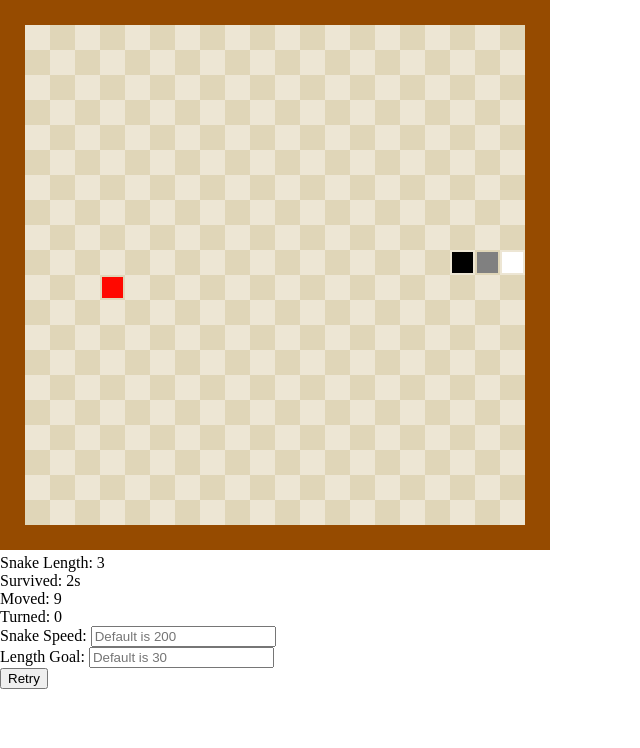
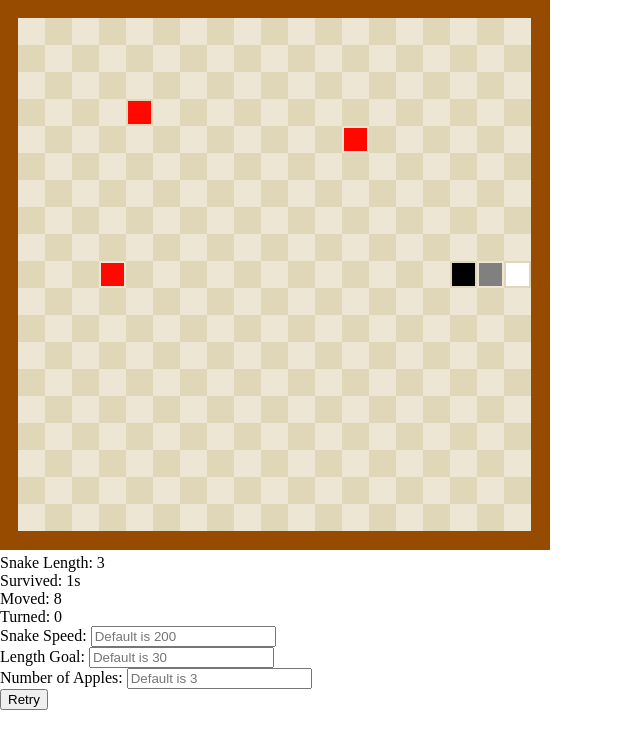
Before and after one commit to hermitt88/snake, a plain HTML site: page index.html in a window 1280 px wide. Shown: the whole page, without its empty margins (0-640 px from the left). Drawn offline with Linux system fonts and the light colour scheme.

Commit message:
multi apples

```diff
--- a/index.html
+++ b/index.html
@@ -19,6 +19,9 @@
     <form class="goalForm">
         <div>Length Goal: <input class="setLengthGoal" type="text" placeholder = "Default is 30"></div>
     </form>
+    <form class="appleForm">
+        <div>Number of Apples: <input class="setApple" type="text" placeholder = "Default is 3"></div>
+    </form>
     <form class="retryForm">
         <button>Retry</button>
     </form>
--- a/snake.js
+++ b/snake.js
@@ -15,8 +15,10 @@ const KEY_UP = "ArrowUp"
 
 const boardColor1 = "hsl(44, 40%, 88%)";
 const boardColor2 = "hsl(44, 40%, 80%)";
+const snakeColor = "green";
+const appleColor = "#ff0800";
 
-const pointsPerLine = 20;
+const pointsPerLine = 19;
 const gap = Math.ceil(canvas.width / (pointsPerLine + 2));
 
 const gameboardW = gap * pointsPerLine;
@@ -36,12 +38,16 @@ let snake, apple;
 let headX, headY;
 let snakeInterval, snakeAccel, snakeMaximum;
 let lengthGoal;
+const setSnakeInterval = document.querySelector(".setSnakeInterval");
 const intervalForm = document.querySelector(".intervalForm");
 intervalForm.addEventListener("submit", function (e) {e.preventDefault()});
-const setSnakeInterval = document.querySelector(".setSnakeInterval");
 const goalForm = document.querySelector(".goalForm");
 goalForm.addEventListener("submit", function (e) {e.preventDefault()});
+const appleForm = document.querySelector(".appleForm");
+appleForm.addEventListener("submit", function (e) {e.preventDefault()});
 const setLengthGoal = document.querySelector(".setLengthGoal");
+const setApple = document.querySelector(".setApple");
+let applesInGame;
 let direction, directionTemp;
 let directions = [KEY_RIGHT, KEY_DOWN, KEY_LEFT, KEY_UP]
 setSnakeGame();
@@ -82,42 +88,39 @@ function handleGesure() {
 }
 
 function putApple() {
-    while (apple.length === 0 || JSON.stringify(snake).includes(JSON.stringify(apple))) {
-        apple = [Math.floor(Math.random() * pointsPerLine), Math.floor(Math.random() * pointsPerLine)];
+    while (apple.length < applesInGame){
+        pickApple = [Math.floor(Math.random() * pointsPerLine), Math.floor(Math.random() * pointsPerLine)];
+        while (JSON.stringify([...snake, ...apple]).includes(JSON.stringify(pickApple))) {
+            pickApple = [Math.floor(Math.random() * pointsPerLine), Math.floor(Math.random() * pointsPerLine)];
+        };
+        paintBlock(pickApple[0], pickApple[1], appleColor);
+        apple.push(pickApple);
+        pickApple = [];
     }
-    paintAppleBlock(apple[0], apple[1]);
 }
 
 function snakeGame() {
     timeoutId = setTimeout(moveSnake, snakeInterval);
 }
 
-function moveSnake() {
-    headX = snake[0][0];
-    headY = snake[0][1];
+function determineDirection () {
     if (directionTemp.length != 0) {
         let newDirection = directionTemp.shift();
-        if (direction == "right" && newDirection != "left" && newDirection != "right") {
-            direction = newDirection;
-            snakeTurned += 1;
-            writeTurned.innerText = `Turned: ${snakeTurned}`;
-        }
-        if (direction == "down" && newDirection != "up" && newDirection != "down") {
-            direction = newDirection;
-            snakeTurned += 1;
-            writeTurned.innerText = `Turned: ${snakeTurned}`;
-        }
-        if (direction == "left" && newDirection != "right" && newDirection != "left") {
-            direction = newDirection;
-            snakeTurned += 1;
-            writeTurned.innerText = `Turned: ${snakeTurned}`;
-        }
-        if (direction == "up" && newDirection != "down" && newDirection != "up") {
+        if ((direction == "right" && newDirection != "left" && newDirection != "right")
+        || (direction == "down" && newDirection != "up" && newDirection != "down")
+        || (direction == "left" && newDirection != "right" && newDirection != "left")
+        || (direction == "up" && newDirection != "down" && newDirection != "up")) {
             direction = newDirection;
             snakeTurned += 1;
             writeTurned.innerText = `Turned: ${snakeTurned}`;
         }
     }
+}
+
+function moveSnake() {
+    determineDirection();
+    headX = snake[0][0];
+    headY = snake[0][1];
     switch (direction) {
         case "right":
             headX += 1;
@@ -135,18 +138,23 @@ function moveSnake() {
     if (JSON.stringify(snake).includes(JSON.stringify([headX, headY]), 1) || headX<0 || headY<0 || headX>pointsPerLine-1 ||headY>pointsPerLine-1) {
         gameOver();
     } else {
-        paintSnakeBlock(headX, headY);
+        paintBlock(headX, headY, snakeColor);
         snake.unshift([headX, headY]);
         snakeMoved += 1;
         writeMoved.innerText = `Moved: ${snakeMoved}`;
-        if (JSON.stringify(apple) == JSON.stringify(snake[0])) {
+        if (JSON.stringify(apple).includes(JSON.stringify(snake[0]))) {
             snakeLength += 1;
             writeLength.innerText = ` Snake Length: ${snakeLength}`;
             if (snakeLength == lengthGoal) {
                 gameClear();
             } else {
+                for (let i = 0; i < apple.length; i++) {
+                    if (JSON.stringify(apple[i]) == JSON.stringify(snake[0])) {
+                        apple.splice(i, 1);
+                        break
+                    }
+                };
                 snakeInterval = Math.max(snakeInterval*snakeAccel, snakeMaximum);
-                apple = [];
                 putApple();
                 snakeGame();
             }
@@ -161,7 +169,7 @@ function setSnakeGame() {
     ctx.setTransform(1, 0, 0, 1, 0, 0);
     ctx.fillStyle = "#964b00";
     ctx.fillRect(0, 0, canvasW, canvasH);
-    ctx.translate(0.5*(canvasW - gameboardW), 0.5*(canvasH - gameboardH));
+    ctx.translate(Math.floor(0.5*(canvasW - gameboardW)), Math.floor(0.5*(canvasH - gameboardH)));
     for (let i=0; i<pointsPerLine; i++) {
         for (let j=0; j<pointsPerLine; j++) {
             if ((i+j) % 2 == 0) {
@@ -198,12 +206,18 @@ function setSnakeGame() {
     for (let block of snake) {
         headX = block[0];
         headY = block[1];
-        paintSnakeBlock(headX, headY);
+        paintBlock(headX, headY, snakeColor);
+    };
+    if (setApple.value) {
+        applesInGame = parseInt(setApple.value);
+    } else {
+        applesInGame = 3;
     }
     apple = [];
     putApple();
     intervalForm.hidden = true;
     goalForm.hidden = true;
+    appleForm.hidden = true;
     retryForm.hidden = true;
     snakeGame();
 }
@@ -218,6 +232,7 @@ function gameOver() {
         };
     intervalForm.hidden = false;
     goalForm.hidden = false;
+    appleForm.hidden = false;
     retryForm.hidden = false;
 }
 
@@ -231,18 +246,15 @@ function gameClear() {
         };
     intervalForm.hidden = false;
     goalForm.hidden = false;
+    appleForm.hidden = false;
     retryForm.hidden = false;
 }
 
-function paintSnakeBlock(x, y) {
-    ctx.fillStyle = "green";
+function paintBlock(x, y, color) {
+    ctx.fillStyle = color;
     ctx.fillRect(Math.round((0.075+x)*gap), Math.round((0.075+y)*gap), Math.round(0.85*gap), Math.round(0.85*gap));
 }
 
-function paintAppleBlock() {
-    ctx.fillStyle = "#ff0800";
-    ctx.fillRect(Math.round((0.075+apple[0])*gap), Math.round((0.075+apple[1])*gap), Math.round(0.85*gap), Math.round(0.85*gap));
-}
 
 function removeSnakeTail() {
     const snakeTail = snake.pop();
```
